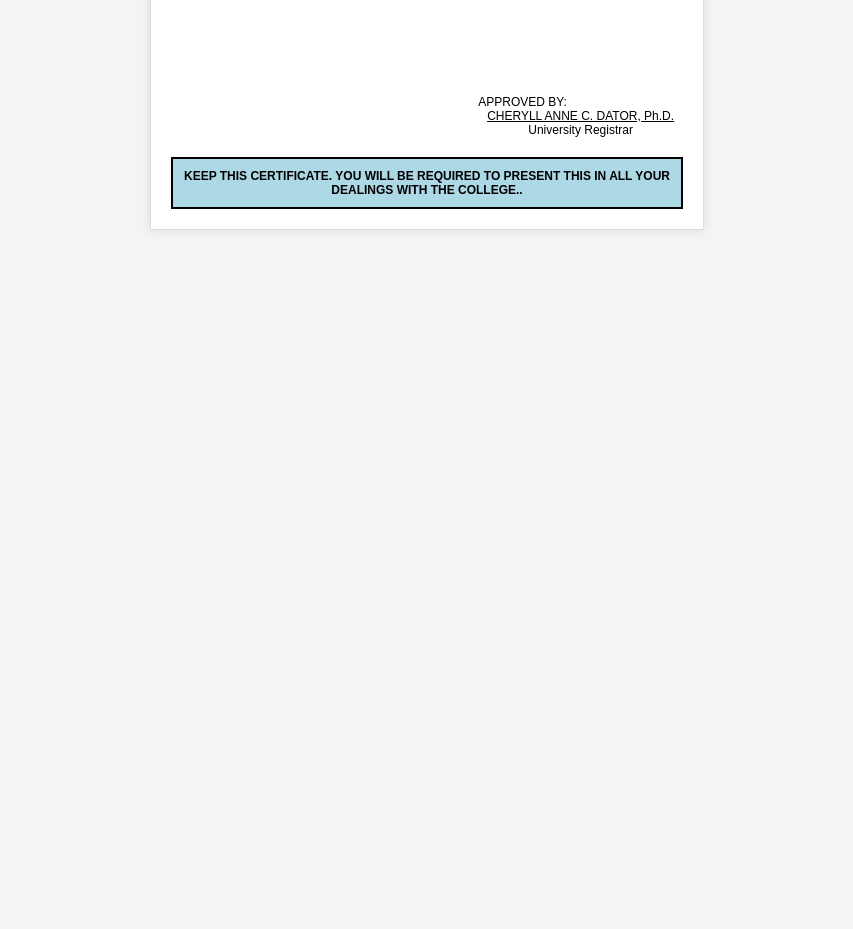
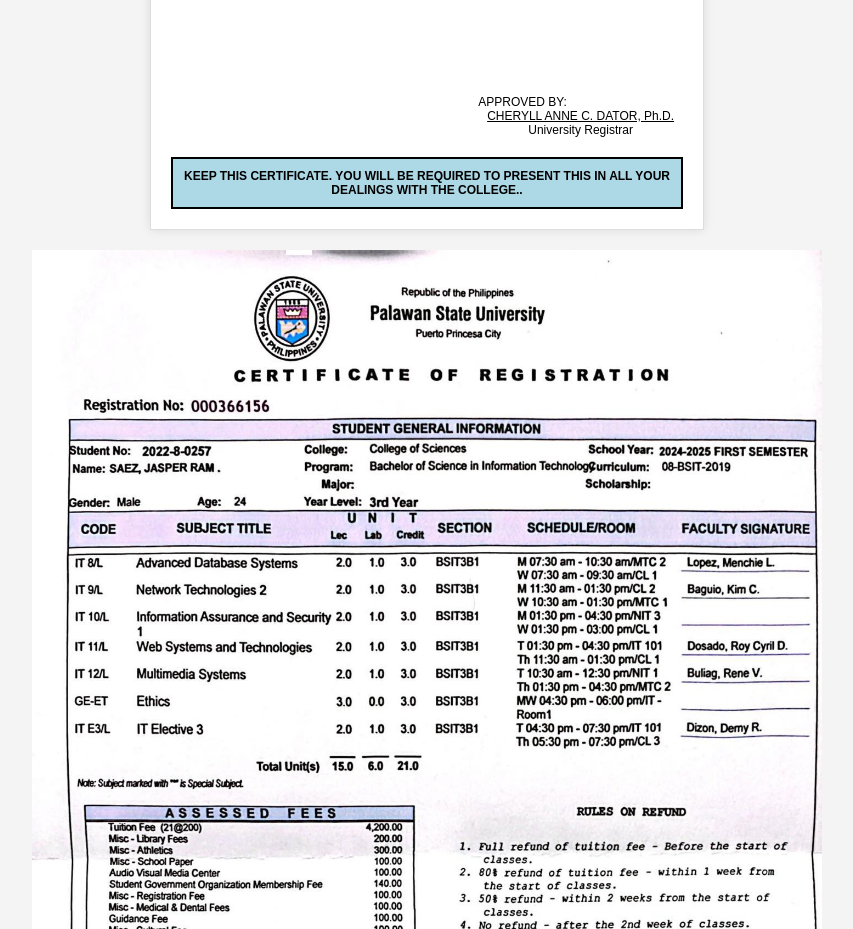
Before and after one commit to Pandasaez/COR_Saez, a plain HTML site: page index.html in a window 1280 px wide. Shown: the part 1591-2520 px from the top of the page, without its empty margins (213-1066 px from the left). Before the commit the page ends 1841 px from the top, so only its background shows below. Drawn offline with Linux system fonts and the light colour scheme.

Commit message:
Added the Original Picture of my COR

```diff
--- a/index.html
+++ b/index.html
@@ -227,5 +227,6 @@
             </table>
         </div>
     </div>
+    <center><img src = "COR.jpg" alt="Original COR" width="790" height="1200"></center>
 </body>
 </html>
```
Also changed, not shown: COR.jpg (added).
